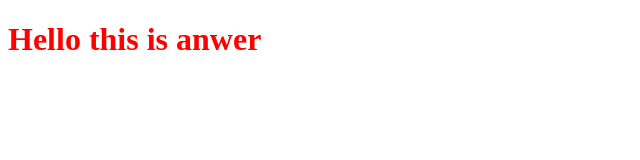
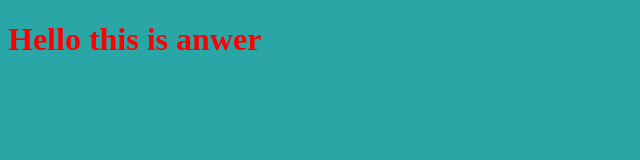
Before and after one commit to AnwerBbk/MyProject, a plain HTML site: page index.html in a window 1280 px wide. Shown: the whole page, without its empty margins (0-640 px from the left). Drawn offline with Linux system fonts and the light colour scheme.

Commit message:
change background

```diff
--- a/style.css
+++ b/style.css
@@ -1,3 +1,8 @@
 h1{
     color: red;
 }
+
+body{
+    background-color: rgb(42, 166, 166);
+
+}
```
